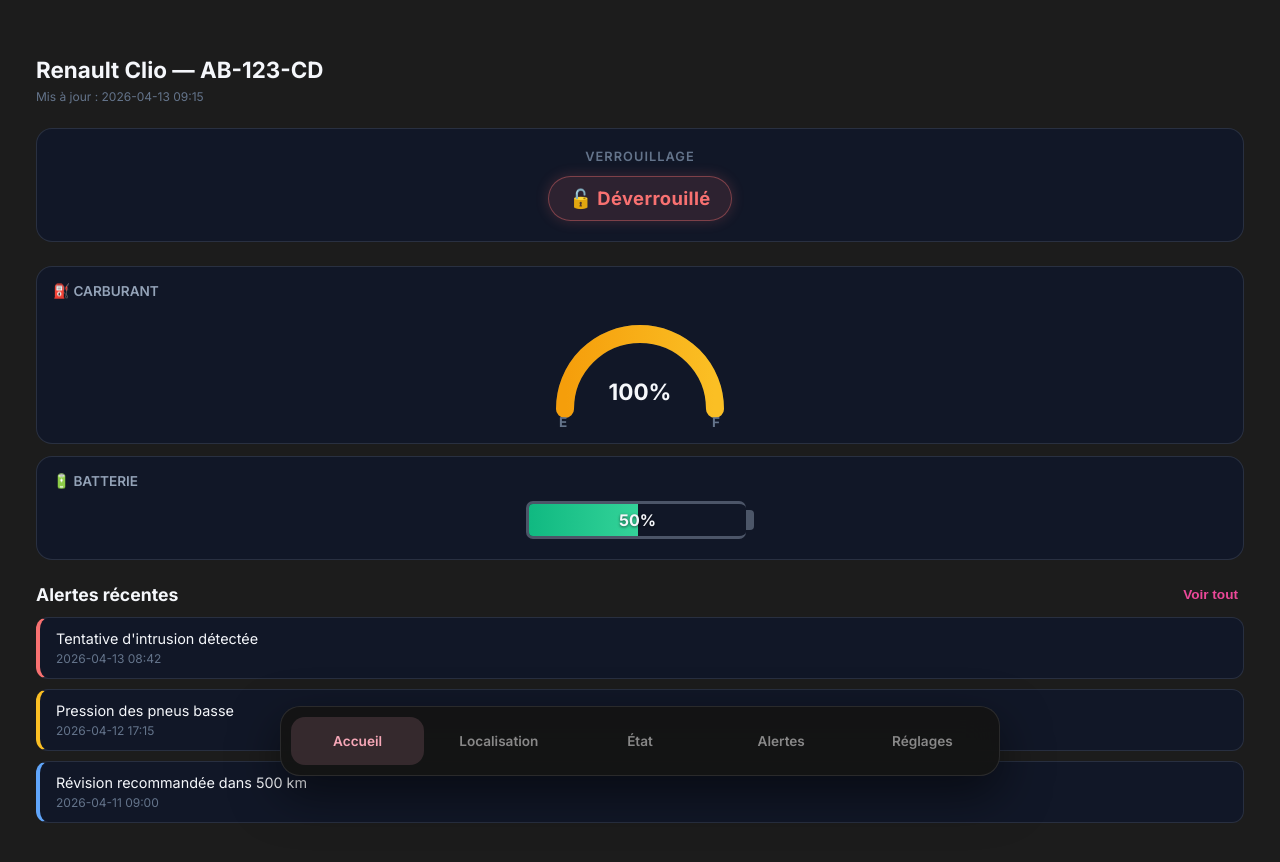
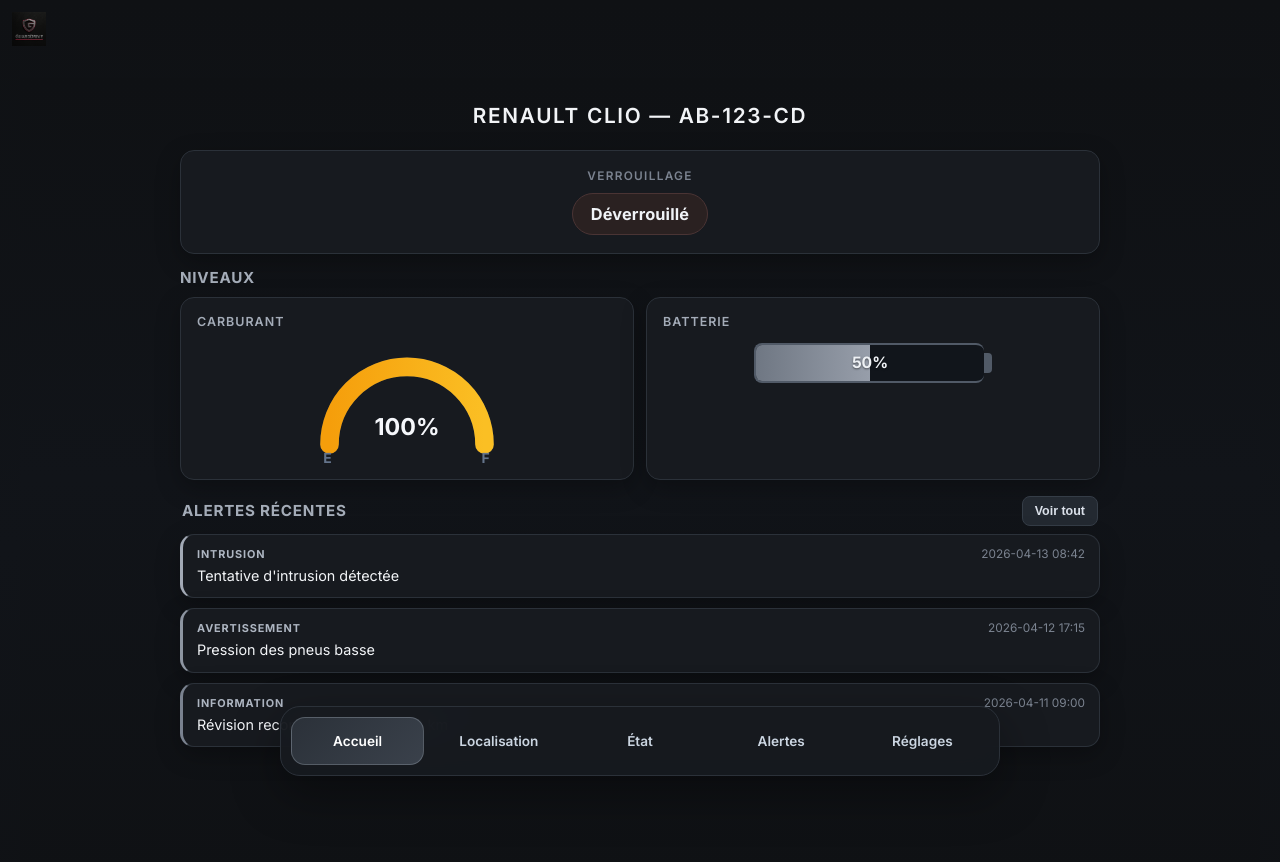
Before and after one commit to Luluberlu200/GuardDrive_Projet, a React (Vite) app in the folder GuardDrive/: page /dashboard in a window 1280 px wide. Shown: the top 862 px of the page. Built offline with nearby package versions, Linux system fonts and the light colour scheme.

Commit message:
feat(ui): anthracite theme harmonization + dashboard/layout improvements

```diff
--- a/GuardDrive/src/layouts/MainLayout.tsx
+++ b/GuardDrive/src/layouts/MainLayout.tsx
@@ -11,6 +11,10 @@
 function MainLayout() {
 	return (
 		<div className="app-shell">
+			<header className="app-brand-static" aria-label="Identité GuardDrive">
+				<img src="/logo.png" alt="GuardDrive" className="app-brand-static__logo" />
+			</header>
+
 			<main className="app-content">
 				<Outlet />
 			</main>
--- a/GuardDrive/src/pages/Dashboard.tsx
+++ b/GuardDrive/src/pages/Dashboard.tsx
@@ -7,26 +7,33 @@
 	const vehicule = mockVehicle;
 	const alertesRecentes = mockRecentAlerts;
 
+	function libelleTypeAlerte(type: string) {
+		if (type === 'warning') return 'Avertissement';
+		if (type === 'intrusion') return 'Intrusion';
+		return 'Information';
+	}
+
 	return (
 		<div className="tableau-bord-page">
-			<div className="tableau-bord-entete">
+			<div className="tableau-bord-contenu">
+				<header className="tableau-bord-entete">
 					<h1 className="tableau-bord-nom-vehicule">{vehicule.name}</h1>
-				<p className="tableau-bord-mise-a-jour">Mis à jour : {vehicule.lastUpdate}</p>
-			</div>
+				</header>
 
 				<div className="conteneur-verrouillage">
 					<p className="conteneur-verrouillage__etiquette">Verrouillage</p>
 					<span
 						className={`badge-verrouillage badge-verrouillage--${vehicule.lock === 'locked' ? 'verrouille' : 'deverrouille'}`}
 					>
-					{vehicule.lock === 'locked' ? '🔒 Verrouillé' : '🔓 Déverrouillé'}
+						{vehicule.lock === 'locked' ? 'Verrouillé' : 'Déverrouillé'}
 					</span>
 				</div>
 
 				<section className="section-indicateurs">
-
+					<h2 className="section-titre">Niveaux</h2>
+					<div className="grille-indicateurs">
 						<div className="carte-indicateur">
-					<p className="carte-indicateur__label">⛽ Carburant</p>
+							<p className="carte-indicateur__label">Carburant</p>
 							<div className="jauge-carburant-conteneur">
 								<svg viewBox="0 0 120 80" className="jauge-carburant-svg">
 									<defs>
@@ -35,7 +42,6 @@
 											<stop offset="100%" stopColor="#fbbf24" />
 										</linearGradient>
 									</defs>
-							{/* Track */}
 									<path
 										d="M 10 68 A 50 50 0 0 1 110 68"
 										fill="none"
@@ -43,7 +49,6 @@
 										strokeWidth="12"
 										strokeLinecap="round"
 									/>
-							{/* Fill */}
 									<path
 										d="M 10 68 A 50 50 0 0 1 110 68"
 										fill="none"
@@ -59,9 +64,8 @@
 							</div>
 						</div>
 
-				{/* Batterie */}
 						<div className="carte-indicateur">
-					<p className="carte-indicateur__label">🔋 Batterie</p>
+							<p className="carte-indicateur__label">Batterie</p>
 							<div className="batterie-conteneur">
 								<div className="batterie-corps">
 									<div
@@ -79,11 +83,12 @@
 								<div className="batterie-borne" />
 							</div>
 						</div>
+					</div>
 				</section>
 
 				<section className="section-alertes">
 					<div className="section-alertes__entete">
-					<h2>Alertes récentes</h2>
+						<h2 className="section-titre">Alertes récentes</h2>
 						<button onClick={() => navigate('/alertes')}>Voir tout</button>
 					</div>
 
@@ -97,14 +102,18 @@
 									className={`item-alerte item-alerte--${alerte.type === 'warning' ? 'avertissement' : alerte.type}`}
 									onClick={() => navigate('/alertes')}
 								>
+									<div className="item-alerte__meta">
+										<span className="item-alerte__type">{libelleTypeAlerte(alerte.type)}</span>
+										<p className="item-alerte__date">{alerte.date}</p>
+									</div>
 									<p className="item-alerte__message">{alerte.message}</p>
-							<p className="item-alerte__date">{alerte.date}</p>
 								</li>
 							))}
 						</ul>
 					)}
 				</section>
 			</div>
+		</div>
 	);
 }
 
--- a/GuardDrive/src/styles/dashboard.css
+++ b/GuardDrive/src/styles/dashboard.css
@@ -1,105 +1,158 @@
+:root {
+	--couleur-fond-principal: #0f1114;
+	--couleur-fond-carte: #171a1f;
+	--couleur-fond-carte-hover: #1c2026;
+	--couleur-bordure: #2b3139;
+	--couleur-texte: #f2f4f7;
+	--couleur-texte-secondaire: #a4acb8;
+	--couleur-texte-faible: #7b8390;
+	--couleur-accent: #d4d9e1;
+}
+
 .tableau-bord-page {
 	padding: 24px 16px 120px;
 	min-height: 100vh;
 	display: flex;
 	flex-direction: column;
-	gap: 24px;
+	gap: 16px;
+	background: linear-gradient(180deg, #0f1114 0%, #111419 50%, #0f1114 100%);
+	color: var(--couleur-texte);
 }
 
-/* Header */
+.tableau-bord-contenu {
+	width: min(100%, 920px);
+	margin: 0 auto;
+	display: flex;
+	flex-direction: column;
+	gap: 14px;
+}
+
 .tableau-bord-entete {
 	display: flex;
 	flex-direction: column;
 	gap: 6px;
+	padding: 2px 2px 8px;
+}
+
+.tableau-bord-surtitre {
+	margin: 0;
+	font-size: 0.72rem;
+	font-weight: 600;
+	letter-spacing: 0.1em;
+	text-transform: uppercase;
+	color: var(--couleur-texte-faible);
+	text-align: center;
 }
 
 .tableau-bord-nom-vehicule {
 	margin: 0;
-	font-size: 1.4rem;
-	font-weight: 800;
-	color: #f5f7fb;
+	font-size: 1.3rem;
+	font-weight: 600;
+	letter-spacing: 0.08em;
+	text-transform: uppercase;
+	line-height: 1.15;
+	text-align: center;
+	color: var(--couleur-texte);
+}
+
+.tableau-bord-mise-a-jour {
+	margin: 0;
+	font-size: 0.78rem;
+	color: var(--couleur-texte-faible);
+}
+
+.conteneur-verrouillage,
+.carte-indicateur,
+.item-alerte {
+	background: var(--couleur-fond-carte);
+	border: 1px solid var(--couleur-bordure);
+	border-radius: 14px;
+	box-shadow: 0 8px 24px rgba(0, 0, 0, 0.28);
+}
+
+.conteneur-verrouillage {
+	padding: 18px;
+	display: flex;
+	flex-direction: column;
+	align-items: center;
+	gap: 10px;
+}
+
+.conteneur-verrouillage__etiquette {
+	margin: 0;
+	font-size: 0.74rem;
+	font-weight: 600;
+	text-transform: uppercase;
+	letter-spacing: 0.11em;
+	color: var(--couleur-texte-faible);
 }
 
 .badge-verrouillage {
 	display: inline-flex;
 	align-items: center;
 	gap: 8px;
-	font-size: 1.15rem;
-	font-weight: 700;
-	padding: 10px 20px;
+	font-size: 1.02rem;
+	font-weight: 650;
+	padding: 10px 18px;
 	border-radius: 999px;
-	border: 1.5px solid;
-	letter-spacing: 0.02em;
-	transition: box-shadow 0.3s ease;
+	border: 1px solid;
+	letter-spacing: 0.01em;
 }
 
 .badge-verrouillage--verrouille {
-	background: rgba(34, 197, 94, 0.12);
-	color: #4ade80;
-	border-color: rgba(74, 222, 128, 0.4);
-	box-shadow: 0 0 14px rgba(74, 222, 128, 0.2);
+	background: #20252c;
+	color: #f0f3f7;
+	border-color: #3a414b;
 }
 
 .badge-verrouillage--deverrouille {
-	background: rgba(248, 113, 113, 0.12);
-	color: #f87171;
-	border-color: rgba(248, 113, 113, 0.4);
-	box-shadow: 0 0 14px rgba(248, 113, 113, 0.2);
+	background: #2a2121;
+	color: #f0f3f7;
+	border-color: #4a3434;
 }
 
-.tableau-bord-mise-a-jour {
-	margin: 0;
-	font-size: 0.75rem;
-	color: #64748b;
-}
-
-/* Container verrouillage */
-.conteneur-verrouillage {
-	background: rgba(15, 23, 42, 0.82);
-	border: 1px solid rgba(148, 163, 184, 0.18);
-	border-radius: 16px;
-	padding: 20px;
-	display: flex;
-	flex-direction: column;
-	align-items: center;
-	gap: 12px;
-}
-
-.conteneur-verrouillage__etiquette {
-	margin: 0;
-	font-size: 0.8rem;
-	font-weight: 600;
-	text-transform: uppercase;
-	letter-spacing: 0.08em;
-	color: #64748b;
-}
-
-/* Indicateurs */
 .section-indicateurs {
 	display: flex;
 	flex-direction: column;
+	gap: 10px;
+}
+
+.section-titre {
+	margin: 0;
+	font-size: 0.95rem;
+	font-weight: 620;
+	letter-spacing: 0.05em;
+	text-transform: uppercase;
+	color: var(--couleur-texte-secondaire);
+}
+
+.grille-indicateurs {
+	display: grid;
+	grid-template-columns: 1fr;
 	gap: 12px;
 }
 
 .carte-indicateur {
-	background: rgba(15, 23, 42, 0.82);
-	border: 1px solid rgba(148, 163, 184, 0.18);
-	border-radius: 16px;
 	padding: 16px;
 	display: flex;
 	flex-direction: column;
-	gap: 8px;
+	gap: 10px;
+	transition: background-color 0.18s ease;
+}
+
+.carte-indicateur:hover {
+	background: var(--couleur-fond-carte-hover);
 }
 
 .carte-indicateur__label {
 	margin: 0;
-	font-size: 0.85rem;
-	color: #94a3b8;
+	font-size: 0.78rem;
+	color: var(--couleur-texte-secondaire);
 	font-weight: 600;
 	text-transform: uppercase;
+	letter-spacing: 0.08em;
 }
 
-/* Fuel Gauge */
 .jauge-carburant-conteneur {
 	display: flex;
 	justify-content: center;
@@ -108,10 +161,9 @@
 
 .jauge-carburant-svg {
 	width: 100%;
-	max-width: 180px;
+	max-width: 186px;
 }
 
-/* Battery */
 .batterie-conteneur {
 	display: flex;
 	align-items: center;
@@ -123,21 +175,22 @@
 .batterie-corps {
 	position: relative;
 	width: 100%;
-	max-width: 220px;
-	height: 38px;
-	border: 3px solid rgba(148, 163, 184, 0.45);
-	border-radius: 7px;
+	max-width: 230px;
+	height: 40px;
+	border: 2px solid #515a67;
+	border-radius: 8px;
 	border-right: none;
 	display: flex;
 	align-items: center;
 	justify-content: center;
 	overflow: hidden;
+	background: #11151b;
 }
 
 .batterie-borne {
 	width: 8px;
 	height: 20px;
-	background: rgba(148, 163, 184, 0.45);
+	background: #515a67;
 	border-radius: 0 4px 4px 0;
 	flex-shrink: 0;
 }
@@ -147,48 +200,61 @@
 	left: 0;
 	top: 0;
 	height: 100%;
-	transition: width 0.6s ease;
+	transition: width 0.45s ease;
 }
 
-.batterie-remplissage--haute   { background: linear-gradient(90deg, #10b981, #34d399); }
-.batterie-remplissage--moyenne { background: linear-gradient(90deg, #f59e0b, #fbbf24); }
-.batterie-remplissage--faible  { background: linear-gradient(90deg, #ef4444, #f87171); }
+.batterie-remplissage--haute {
+	background: linear-gradient(90deg, #6f7783, #979eaa);
+}
+
+.batterie-remplissage--moyenne {
+	background: linear-gradient(90deg, #5f6672, #868e9a);
+}
+
+.batterie-remplissage--faible {
+	background: linear-gradient(90deg, #4f5662, #757d8a);
+}
 
 .batterie-pourcentage {
 	position: relative;
 	z-index: 1;
-	font-size: 1rem;
-	font-weight: 800;
-	color: #f5f7fb;
-	text-shadow: 0 1px 3px rgba(0, 0, 0, 0.6);
+	font-size: 0.98rem;
+	font-weight: 700;
+	color: #eef1f5;
+	text-shadow: 0 1px 2px rgba(0, 0, 0, 0.5);
 }
 
-/* Alertes récentes */
 .section-alertes__entete {
 	display: flex;
 	justify-content: space-between;
 	align-items: center;
-	margin-bottom: 12px;
+	margin: 2px 2px 8px;
 }
 
-.section-alertes__entete h2 {
+
+.section-alertes__entete .section-titre {
 	margin: 0;
-	font-size: 1.1rem;
-	font-weight: 700;
-	color: #f5f7fb;
+	color: var(--couleur-texte-secondaire);
 }
 
 .section-alertes__entete button {
-	background: none;
-	border: none;
-	color: #ec4899;
-	font-size: 0.85rem;
+	background: #232931;
+	border: 1px solid #353d47;
+	color: #dbe1ea;
+	font-size: 0.78rem;
 	font-weight: 600;
+	padding: 7px 12px;
+	border-radius: 8px;
 	cursor: pointer;
+	transition: background-color 0.2s ease;
+}
+
+.section-alertes__entete button:hover {
+	background: #2b323b;
 }
 
 .section-alertes__vide {
-	color: #64748b;
+	color: var(--couleur-texte-faible);
 	text-align: center;
 	margin: 24px 0;
 }
@@ -203,28 +269,60 @@
 }
 
 .item-alerte {
-	background: rgba(15, 23, 42, 0.82);
-	border: 1px solid rgba(148, 163, 184, 0.18);
-	border-radius: 12px;
-	padding: 12px 16px;
+	padding: 12px 14px;
 	cursor: pointer;
 	display: flex;
 	flex-direction: column;
-	gap: 4px;
+	gap: 5px;
+	transition: background-color 0.18s ease;
 }
 
-.item-alerte--intrusion      { border-left: 4px solid #f87171; }
-.item-alerte--avertissement  { border-left: 4px solid #fbbf24; }
-.item-alerte--info           { border-left: 4px solid #60a5fa; }
+.item-alerte__meta {
+	display: flex;
+	justify-content: space-between;
+	align-items: center;
+	gap: 10px;
+}
+
+.item-alerte__type {
+	font-size: 0.68rem;
+	font-weight: 650;
+	letter-spacing: 0.08em;
+	text-transform: uppercase;
+	color: #aeb6c2;
+}
+
+.item-alerte:hover {
+	background: var(--couleur-fond-carte-hover);
+}
+
+.item-alerte--intrusion {
+	border-left: 3px solid #a2a9b5;
+}
+
+.item-alerte--avertissement {
+	border-left: 3px solid #8d95a1;
+}
+
+.item-alerte--info {
+	border-left: 3px solid #7a828f;
+}
 
 .item-alerte__message {
 	margin: 0;
 	font-size: 0.9rem;
-	color: #f5f7fb;
+	color: var(--couleur-texte);
+	line-height: 1.35;
 }
 
 .item-alerte__date {
 	margin: 0;
-	font-size: 0.75rem;
-	color: #64748b;
+	font-size: 0.74rem;
+	color: var(--couleur-texte-faible);
 }
+
+@media (min-width: 860px) {
+	.grille-indicateurs {
+		grid-template-columns: repeat(2, minmax(0, 1fr));
+	}
+}
--- a/GuardDrive/src/styles/layout.css
+++ b/GuardDrive/src/styles/layout.css
@@ -1,8 +1,8 @@
 :root {
 	color-scheme: dark;
-	font-family: 'Inter', 'Segoe UI', sans-serif;
-	background: #1C1C1C;
-	color: #FFFFFF;
+	font-family: Inter, 'Segoe UI', sans-serif;
+	background: #0f1114;
+	color: #f5f7fb;
 }
 
 html,
@@ -12,12 +12,25 @@
 }
 
 body {
-	background: #1C1C1C;
-	color: #FFFFFF;
+	background: linear-gradient(180deg, #0f1114 0%, #111419 55%, #0f1114 100%);
+	color: #f5f7fb;
 }
 
 .app-shell {
 	min-height: 100vh;
+}
+
+.app-brand-static {
+	padding: 12px 12px 0;
+	display: flex;
+	align-items: center;
+}
+
+.app-brand-static__logo {
+	width: 34px;
+	height: 34px;
+	object-fit: contain;
+	display: block;
 }
 
 .app-content {
@@ -31,11 +44,19 @@
 	padding-bottom: 24px;
 }
 
+.auth-shell {
+	min-height: 100vh;
+	display: flex;
+	align-items: center;
+	justify-content: center;
+	padding: 24px 12px;
+}
+
 .app-card {
-	background: rgba(36, 36, 36, 0.97);
-	border: 1px solid rgba(136, 136, 136, 0.2);
+	background: rgba(23, 26, 31, 0.9);
+	border: 1px solid #2b3139;
 	border-radius: 24px;
-	box-shadow: 0 24px 80px rgba(0, 0, 0, 0.5);
+	box-shadow: 0 24px 80px rgba(0, 0, 0, 0.28);
 	backdrop-filter: blur(14px);
 	padding: 24px;
 	min-height: calc(100vh - 132px);
@@ -52,15 +73,6 @@
 	line-height: 1.1;
 }
 
-/* ── Auth shell (login / register) ──────── */
-.auth-shell {
-	min-height: 100vh;
-	display: flex;
-	align-items: center;
-	justify-content: center;
-	background: #1C1C1C;
-}
-
 .mobile-navbar {
 	position: fixed;
 	left: 50%;
@@ -72,10 +84,10 @@
 	gap: 8px;
 	padding: 10px;
 	border-radius: 20px;
-	background: rgba(20, 20, 20, 0.96);
-	border: 1px solid rgba(136, 136, 136, 0.2);
+	background: rgba(23, 26, 31, 0.94);
+	border: 1px solid #2b3139;
 	backdrop-filter: blur(18px);
-	box-shadow: 0 18px 48px rgba(0, 0, 0, 0.5);
+	box-shadow: 0 18px 48px rgba(0, 0, 0, 0.35);
 	z-index: 100;
 }
 
@@ -89,18 +101,46 @@
 	text-decoration: none;
 	font-size: 0.85rem;
 	font-weight: 600;
-	color: #888888;
+	color: #cbd5e1;
 	transition: background-color 0.2s ease, color 0.2s ease, transform 0.2s ease;
 }
 
 .mobile-navbar__link:hover {
-	background: rgba(136, 136, 136, 0.15);
-	color: #FFFFFF;
+	background: rgba(51, 65, 85, 0.7);
+	color: #ffffff;
 }
 
 .mobile-navbar__link--active {
-	background: rgba(247, 168, 184, 0.15);
-	color: #F7A8B8;
+	background: linear-gradient(135deg, #2b3139 0%, #3a414b 100%);
+	border: 1px solid rgba(203, 213, 225, 0.25);
+	color: #ffffff;
+}
+
+.theme-page {
+	background: rgba(23, 26, 31, 0.9);
+	border: 1px solid #2b3139;
+	border-radius: 18px;
+	padding: 22px;
+	box-shadow: 0 16px 34px rgba(0, 0, 0, 0.24);
+	display: flex;
+	flex-direction: column;
+	gap: 8px;
+}
+
+.theme-page__title {
+	margin: 0;
+	font-family: 'Manrope', Inter, sans-serif;
+	font-size: 1.2rem;
+	font-weight: 700;
+	letter-spacing: 0.08em;
+	text-transform: uppercase;
+	color: #f2f4f7;
+}
+
+.theme-page__subtitle {
+	margin: 0;
+	font-size: 0.88rem;
+	color: #97a1ae;
 }
 
 @media (min-width: 768px) {
```
Also changed, not shown: GuardDrive/src/pages/Alerts.tsx (+6 -1 lines), GuardDrive/src/pages/Etat_Vehicule.tsx (+6 -1 lines), GuardDrive/src/pages/Localisation.tsx (+6 -1 lines), GuardDrive/src/pages/Settings.tsx (+6 -1 lines), GuardDrive/src/styles/Login.css (+66 -94 lines). Lines whose indentation alone changed are shown as unchanged.
